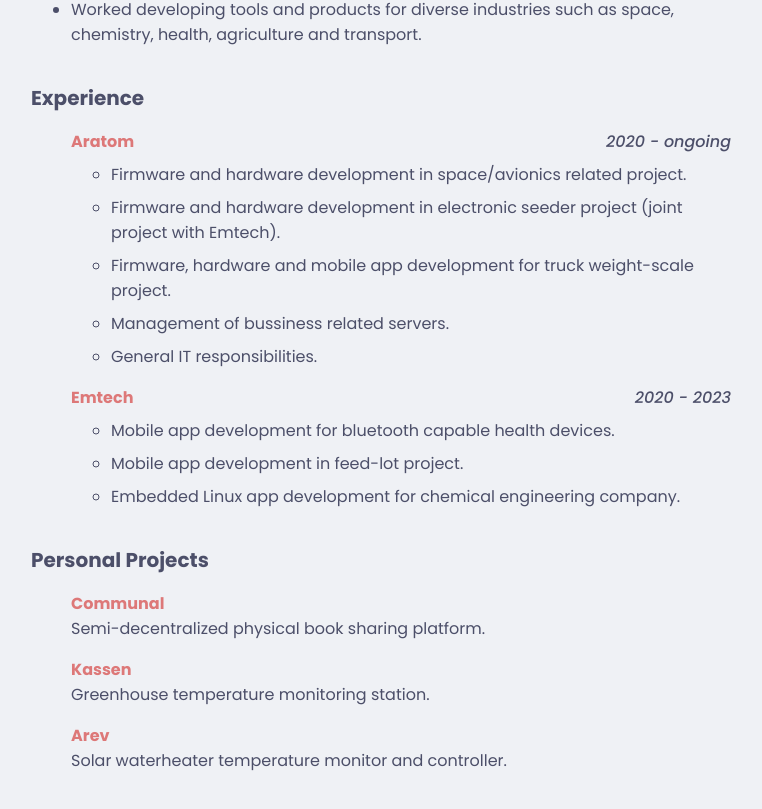
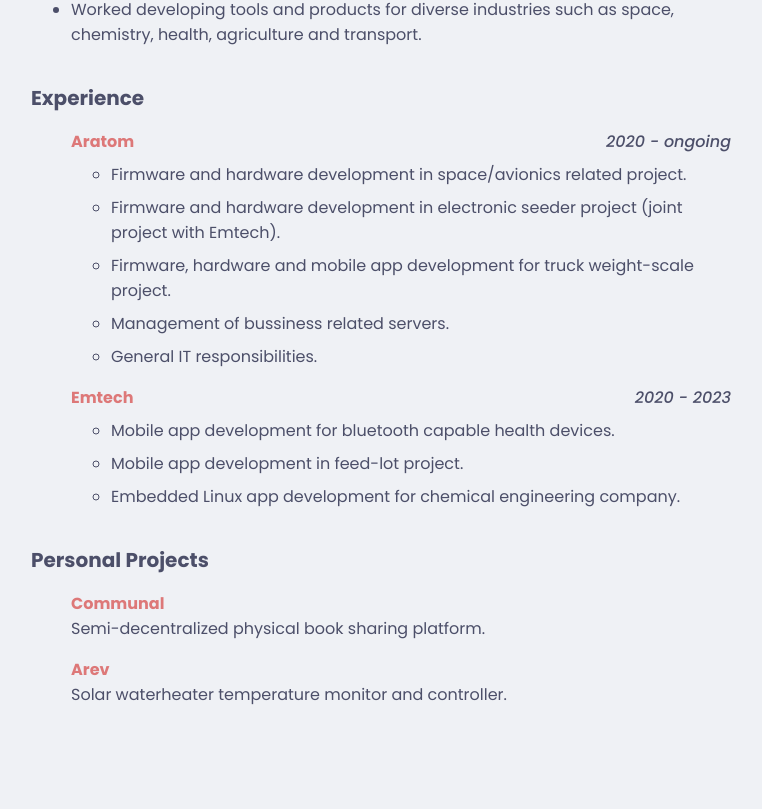
Before and after one commit to haykodarb/portfolio, a SvelteKit app: page / in a window 1280 px wide. Shown: the part 736-1545 px from the top of the page, without its empty margins (259-1021 px from the left). After the commit the page ends 1507 px from the top, so only its background shows below. Built offline with nearby package versions, Linux system fonts and the light colour scheme.

Commit message:
Removed Kassen

```diff
--- a/src/routes/+page.svelte
+++ b/src/routes/+page.svelte
@@ -108,10 +108,6 @@
 				<li style="list-style-type: none; padding: 0; margin: 0;">
 					<a target="_blank" rel="noopener noreferrer" href="https://communal.ar" class="subtitle link">Communal</a>
 					<p style="margin: 0; padding: 0;">Semi-decentralized physical book sharing platform.</p>
-				</li>
-				<li style="list-style-type: none; padding: 0; margin: 0; margin-top: 1em;">
-					<a target="_blank" rel="noopener noreferrer" href="https://kassen.hayk.ar" class="subtitle link">Kassen</a>
-					<p style="margin: 0; padding: 0;">Greenhouse temperature monitoring station.</p>
 				</li>
 				<li style="list-style-type: none; padding: 0; margin: 0; margin-top: 1em;">
 					<a href="/arev" class="subtitle link">Arev</a>
```
